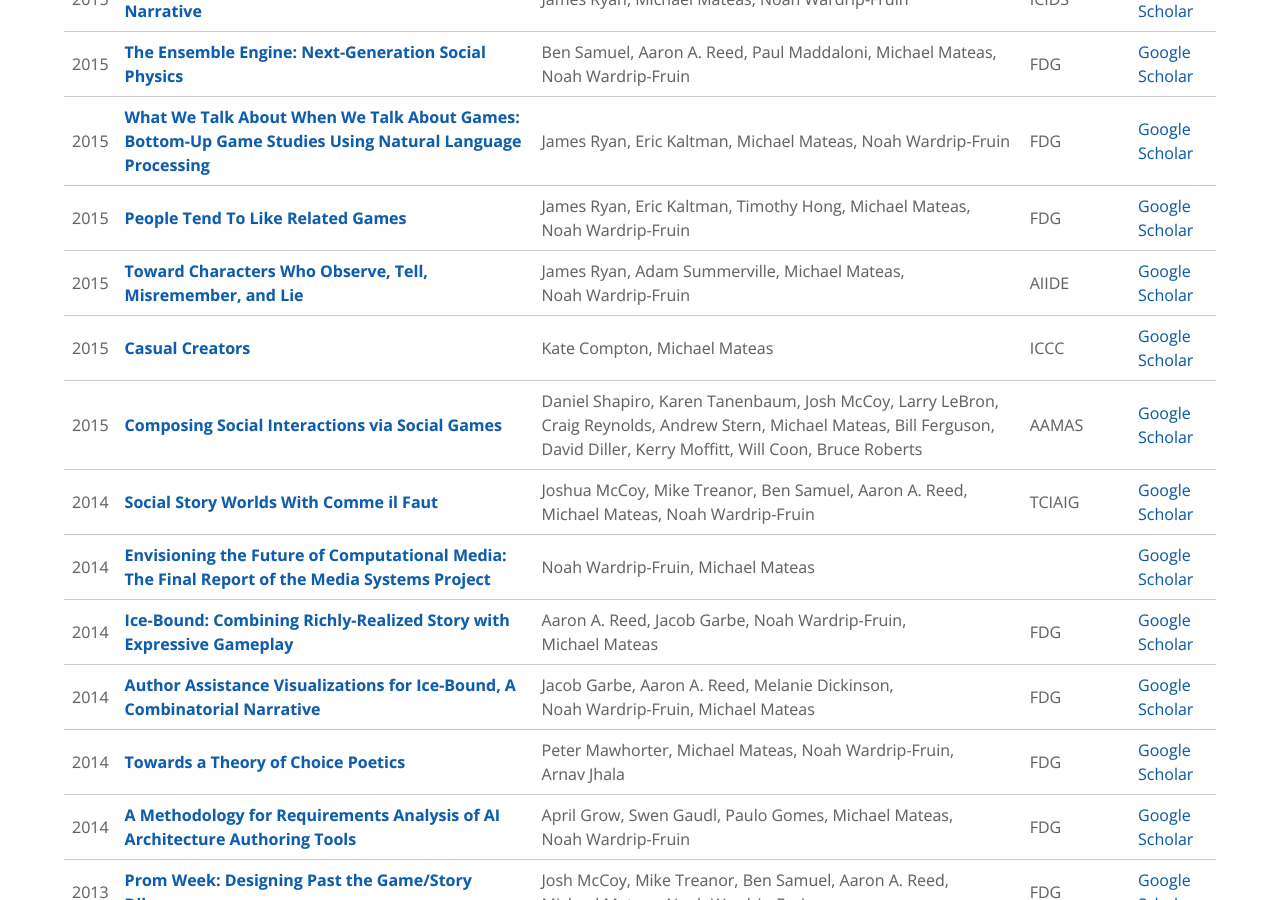
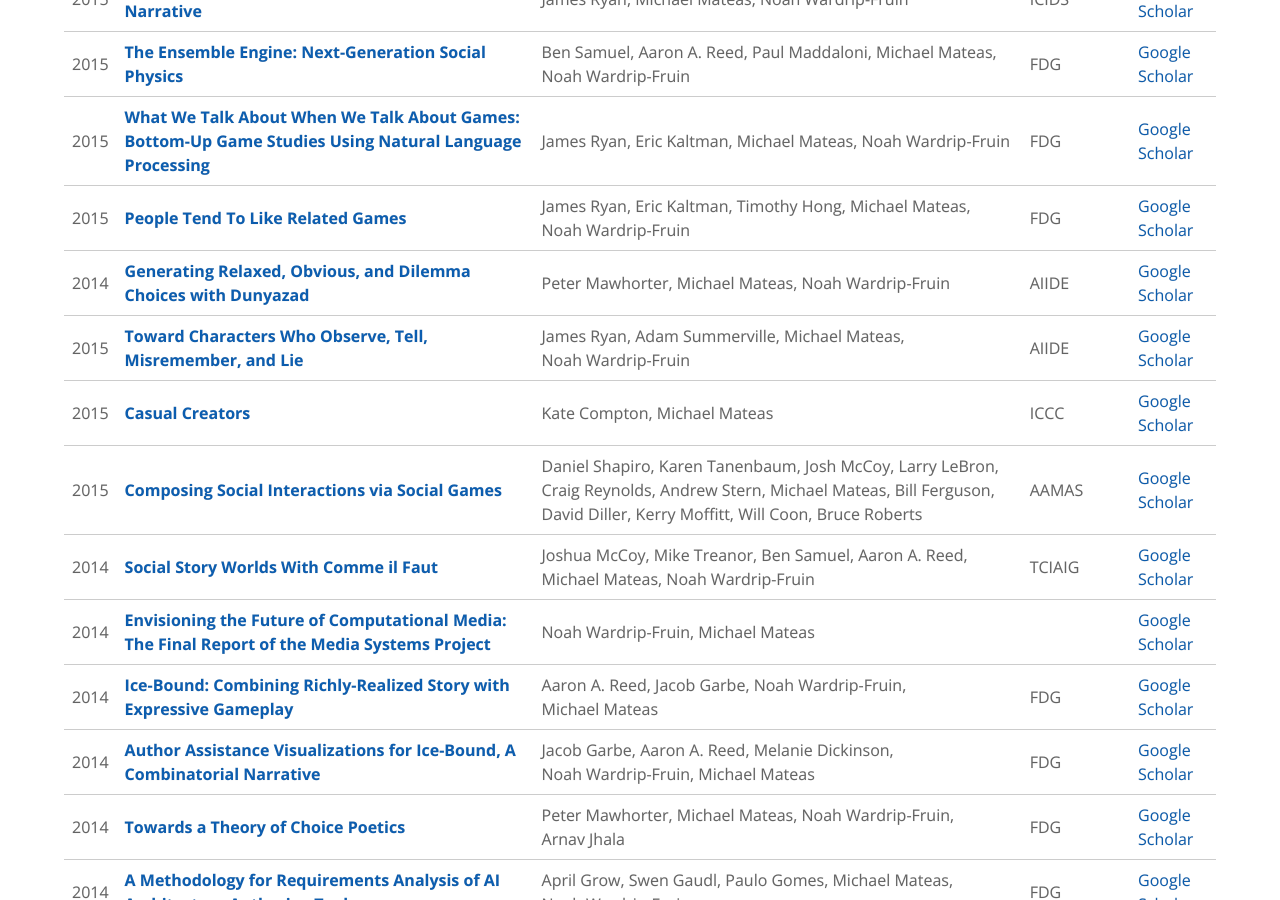
Before and after one commit to ExpressiveIntelligence/expressiveintelligence.github.io, a Jekyll site: the page built from publications/index.html, in a window 1280 px wide and 900 px high, scrolled down 3033 px. Built offline with Jekyll 4.4.1, drawn with Linux system fonts in a browser that asks for light colours.

Commit message:
Adding a shockingly-missing paper from Choice Poetics/Dunyazad

```diff
--- a/_data/publications.json
+++ b/_data/publications.json
@@ -357,6 +357,15 @@
   "venue_long": "Foundations of Digital Games"
 },
 {
+  "title": "Generating Relaxed, Obvious, and Dilemma Choices with Dunyazad",
+  "url": "/papers/generating_relaxed_obvious_and_dilemma_choices_with_dunyazad-Mawhorter_Mateas_Wardrip-Fruin-2015.pdf",
+  "authors": ["Peter Mawhorter", "Michael Mateas", "Noah Wardrip-Fruin"],
+  "year": "2014",
+  "venue": "AIIDE",
+  "venue_long": "Artificial Intelligence and Interactive Digital Entertainment",
+  "tags": ["choice poetics"]
+},
+{
   "title": "Toward Characters Who Observe, Tell, Misremember, and Lie",
   "url": "/papers/ryanEtAl_TowardCharactersWhoObserveTellMisrememberLie.pdf",
   "authors": ["James Ryan", "Adam Summerville", "Michael Mateas", "Noah Wardrip-Fruin"],
```
Also changed, not shown: 1 other file.
